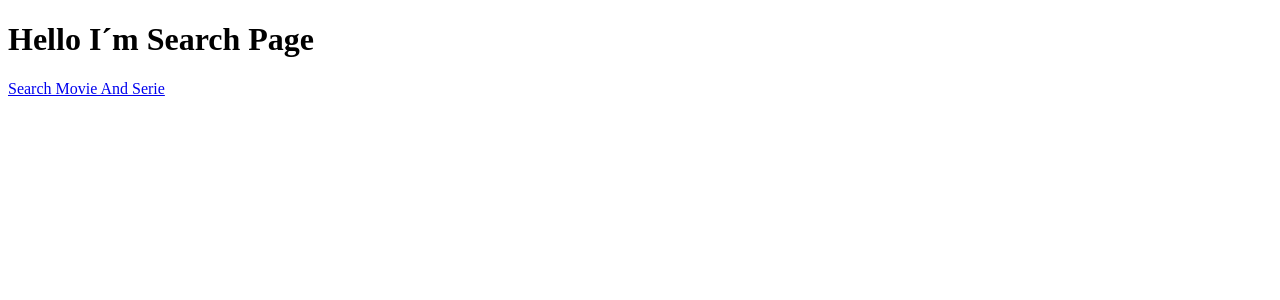
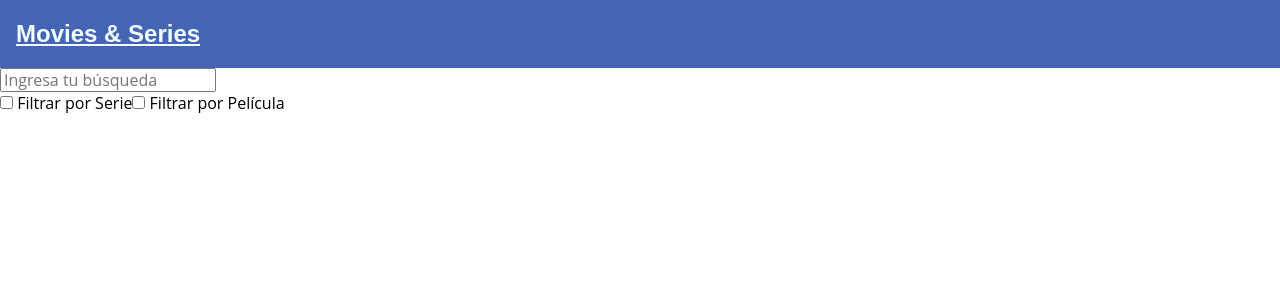
Before and after one commit to ArnoldRestrepo/movies-and-series, a React (Create React App) app: page / in a window 1280 px wide. Shown: the top 300 px of the page. Built offline with nearby package versions, Linux system fonts and the light colour scheme.

Commit message:
Styles and Header Component

```diff
--- a/package.json
+++ b/package.json
@@ -7,7 +7,7 @@
   "scripts": {
     "start": "npm-run-all -p client server",
     "client": "react-scripts start",
-    "server": "json-server --port 8000 --watch server/db.json",
+    "server": "json-server --port 3001 --watch server/db.json",
     "seed": "node server/seed.js",
     "build": "react-scripts build",
     "test": "react-scripts test",
@@ -17,7 +17,7 @@
     "bootstrap": "4.3.1",
     "react": "16.8.3",
     "react-dom": "16.8.3",
-    "react-router-dom": "^4.3.1",
+    "react-router-dom": "4.3.1",
     "react-scripts": "2.1.5"
   },
   "devDependencies": {
--- a/src/app.css
+++ b/src/app.css
@@ -0,0 +1,32 @@
+/**
+* @name: Movies & Series App
+* @description: Aqui encontrará los estilos globales de la aplicación
+*/
+
+/* Variables */
+:root {
+  --dark-blue: #4365b3;
+  --blue: #5eb5d7;
+  --white-blue: #f3fffc;
+  --light-blue: #bbfaf0;
+  --light-dark-blue: #83eded;
+  --max-width: 1920px;
+}
+
+/* Tipography*/
+@import url("https://fonts.googleapis.com/css?family=Open+Sans:300,400|Stylish");
+
+h1,
+h2,
+h3,
+h4,
+h5,
+h6 {
+  font-family: "Stylish", sans-serif;
+  margin: 0;
+  line-height: 1.5;
+}
+body {
+  font-family: "Open Sans", sans-serif;
+  line-height: 1.4;
+}
--- a/src/components/Header.js
+++ b/src/components/Header.js
@@ -0,0 +1,17 @@
+import React from "react";
+import { Link } from "react-router-dom";
+import "./css/Header.css";
+
+class Header extends React.Component {
+  render() {
+    return (
+      <header className="Header">
+        <Link className="Header-link" to="/">
+          <h2 className="Header-logo">Movies & Series</h2>
+        </Link>
+      </header>
+    );
+  }
+}
+
+export default Header;
--- /dev/null
+++ b/src/components/css/Header.css
@@ -0,0 +1,18 @@
+/**
+* @name: Header Component Styles
+*/
+
+.Header {
+  background: var(--dark-blue);
+  max-width: var(--max-width);
+  margin: 0 auto;
+  padding: 1rem;
+}
+
+.Header-link {
+  color: var(--white-blue);
+}
+
+.Header-link:hover {
+  color: var(--light-blue);
+}
--- /dev/null
+++ b/src/normalize.min.css
@@ -0,0 +1,147 @@
+/*! normalize.css v8.0.1 | MIT License | github.com/necolas/normalize.css */
+html {
+  line-height: 1.15;
+  -webkit-text-size-adjust: 100%;
+}
+body {
+  margin: 0;
+}
+main {
+  display: block;
+}
+h1 {
+  font-size: 2em;
+  margin: 0.67em 0;
+}
+hr {
+  box-sizing: content-box;
+  height: 0;
+  overflow: visible;
+}
+pre {
+  font-family: monospace, monospace;
+  font-size: 1em;
+}
+a {
+  background-color: transparent;
+}
+abbr[title] {
+  border-bottom: none;
+  text-decoration: underline;
+  text-decoration: underline dotted;
+}
+b,
+strong {
+  font-weight: bolder;
+}
+code,
+kbd,
+samp {
+  font-family: monospace, monospace;
+  font-size: 1em;
+}
+small {
+  font-size: 80%;
+}
+sub,
+sup {
+  font-size: 75%;
+  line-height: 0;
+  position: relative;
+  vertical-align: baseline;
+}
+sub {
+  bottom: -0.25em;
+}
+sup {
+  top: -0.5em;
+}
+img {
+  border-style: none;
+}
+button,
+input,
+optgroup,
+select,
+textarea {
+  font-family: inherit;
+  font-size: 100%;
+  line-height: 1.15;
+  margin: 0;
+}
+button,
+input {
+  overflow: visible;
+}
+button,
+select {
+  text-transform: none;
+}
+[type="button"],
+[type="reset"],
+[type="submit"],
+button {
+  -webkit-appearance: button;
+}
+[type="button"]::-moz-focus-inner,
+[type="reset"]::-moz-focus-inner,
+[type="submit"]::-moz-focus-inner,
+button::-moz-focus-inner {
+  border-style: none;
+  padding: 0;
+}
+[type="button"]:-moz-focusring,
+[type="reset"]:-moz-focusring,
+[type="submit"]:-moz-focusring,
+button:-moz-focusring {
+  outline: 1px dotted ButtonText;
+}
+fieldset {
+  padding: 0.35em 0.75em 0.625em;
+}
+legend {
+  box-sizing: border-box;
+  color: inherit;
+  display: table;
+  max-width: 100%;
+  padding: 0;
+  white-space: normal;
+}
+progress {
+  vertical-align: baseline;
+}
+textarea {
+  overflow: auto;
+}
+[type="checkbox"],
+[type="radio"] {
+  box-sizing: border-box;
+  padding: 0;
+}
+[type="number"]::-webkit-inner-spin-button,
+[type="number"]::-webkit-outer-spin-button {
+  height: auto;
+}
+[type="search"] {
+  -webkit-appearance: textfield;
+  outline-offset: -2px;
+}
+[type="search"]::-webkit-search-decoration {
+  -webkit-appearance: none;
+}
+::-webkit-file-upload-button {
+  -webkit-appearance: button;
+  font: inherit;
+}
+details {
+  display: block;
+}
+summary {
+  display: list-item;
+}
+template {
+  display: none;
+}
+[hidden] {
+  display: none;
+}
--- a/src/pages/Search.js
+++ b/src/pages/Search.js
@@ -1,12 +1,26 @@
 import React from "react";
 import { Link } from "react-router-dom";
+import Header from "../components/Header";
 
 class Search extends React.Component {
   render() {
     return (
       <React.Fragment>
-        <h1>Hello I´m Search Page</h1>
-        <Link to="/search">Search Movie And Serie</Link>
+        <Header />
+        <main className="MovieHome">
+          <section className="MovieHome-description" />
+          <form action="" className="MovieHomeForm">
+            <input type="text" placeholder="Ingresa tu búsqueda" />
+            <div className="MovieHome">
+              <label htmlFor="">
+                <input type="checkbox" /> Filtrar por Serie
+              </label>
+              <label htmlFor="">
+                <input type="checkbox" /> Filtrar por Película
+              </label>
+            </div>
+          </form>
+        </main>
       </React.Fragment>
     );
   }
```
Also changed, not shown: src/components/Layout.js (added, +13 -0 lines), src/index.js (+8 -0 lines), 1 other file (tests, documents, lock files or other folders).
